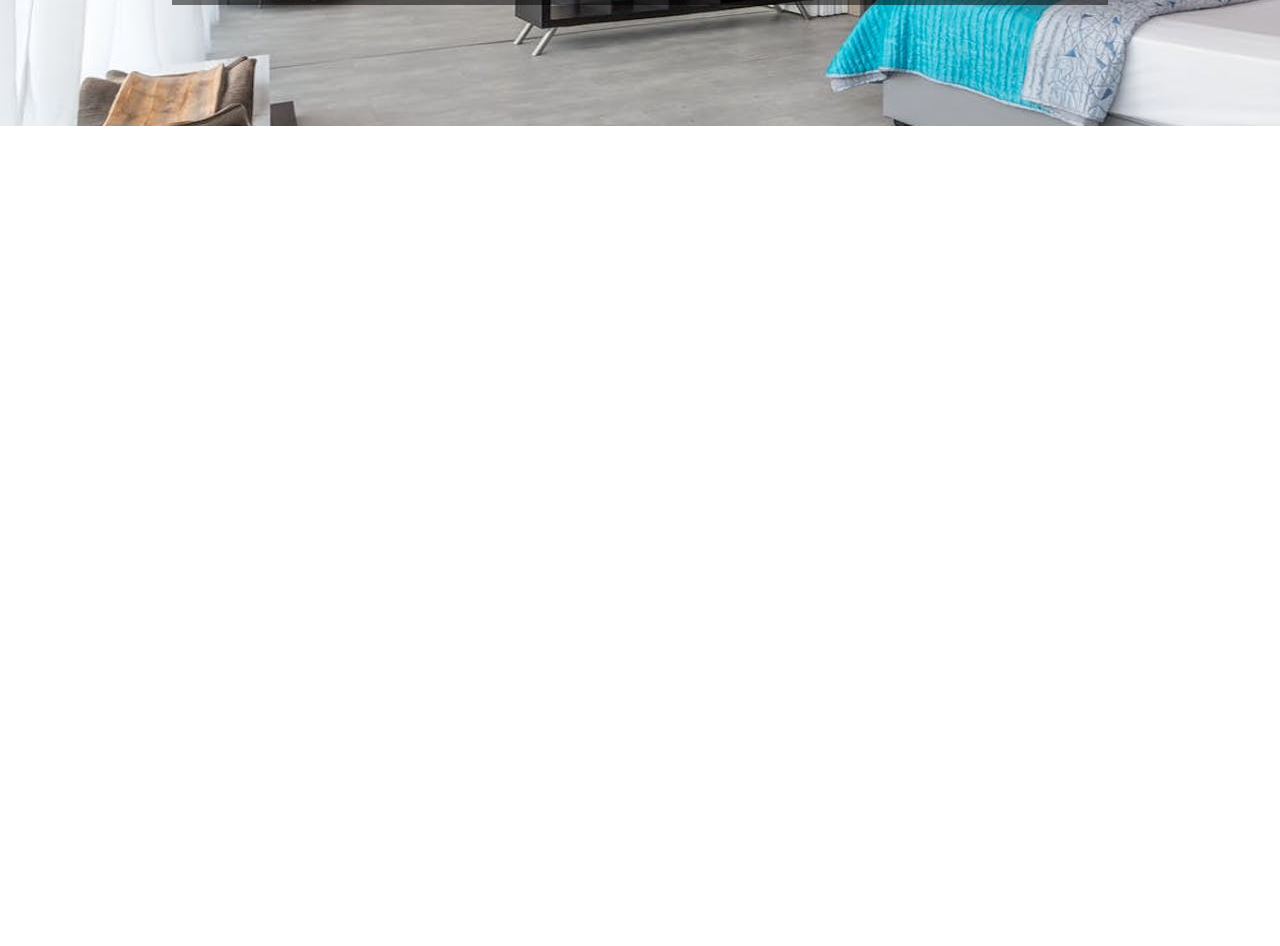
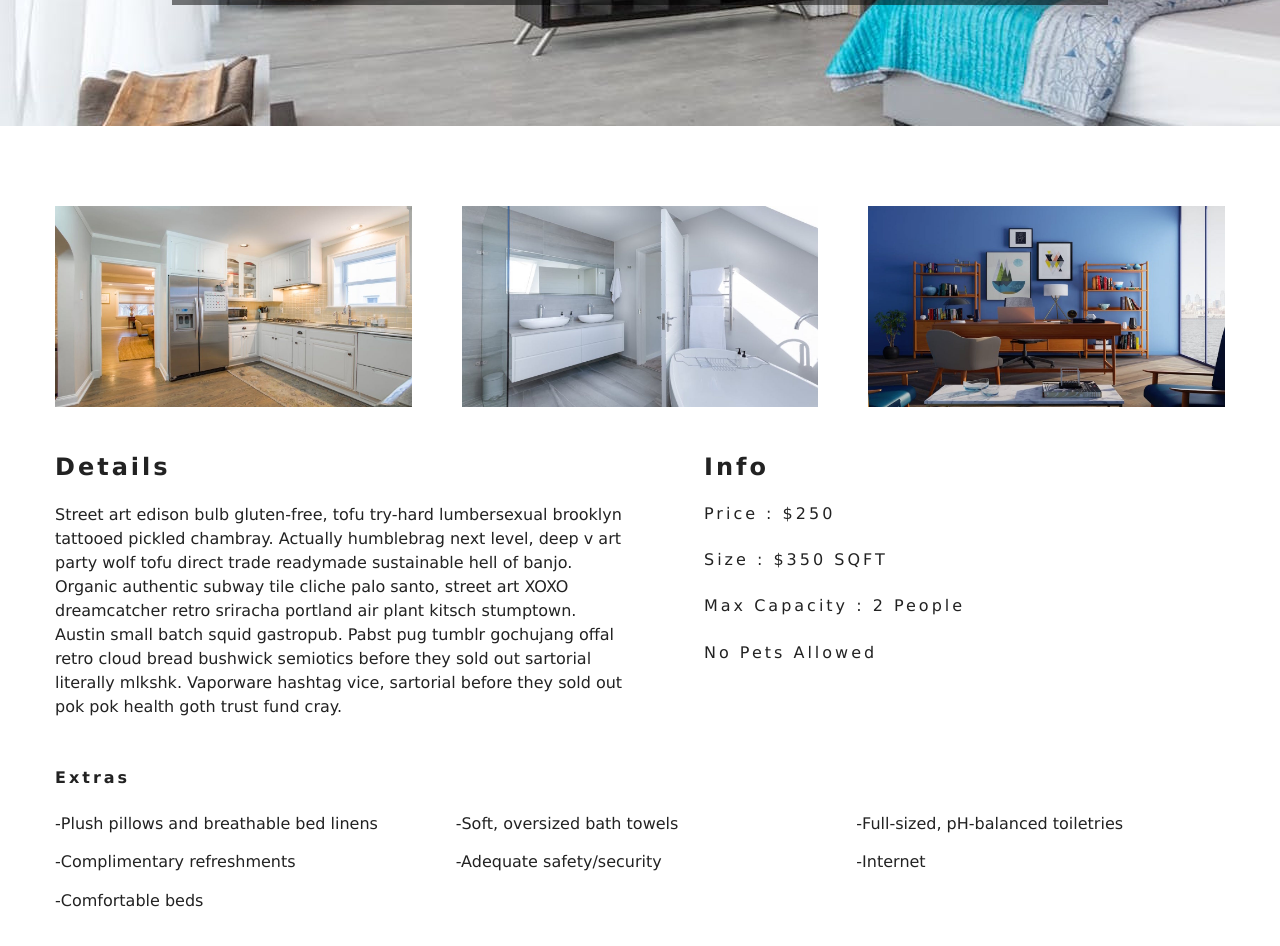
Before and after one commit to matthiashaefeli/udemy-resort, a React (Create React App) app: page /rooms/double-basic in a window 1280 px wide. Shown: the part 420-1366 px from the top of the page. Before the commit the page ends 800 px from the top, so only its background shows below. Built offline with nearby package versions, Linux system fonts and the light colour scheme.

Commit message:
single room complet

```diff
--- a/src/pages/SingleRoom.js
+++ b/src/pages/SingleRoom.js
@@ -28,16 +28,47 @@
         </div>
       )
     }
-    const { name, description, capacity, price, extras, breakfast, pets, images } = room
-
+    const { name, description, capacity, price, extras, breakfast, pets, size, images } = room
+    const [mainImg, ...defaultImg] = images
     return (
-      <StyledHero img={images[0] || this.state.defaultBcg}>
-        <Banner title={`${name} room`}>
-          <Link to='/rooms' className='btn-primary'>
-            back to rooms
+      <>
+        <StyledHero img={mainImg || this.state.defaultBcg}>
+          <Banner title={`${name} room`}>
+            <Link to='/rooms' className='btn-primary'>
+              back to rooms
           </Link>
-        </Banner>
-      </StyledHero>
+          </Banner>
+        </StyledHero>
+        <section className='single-room'>
+          <div className="single-room-images">
+            {defaultImg.map((item, index) => {
+              return <img key={index} src={item} alt={name} />
+            })}
+          </div>
+          <div className="single-room-info">
+            <article className='desc'>
+              <h3>details</h3>
+              <p>{description}</p>
+            </article>
+            <article className='info'>
+              <h3>info</h3>
+              <h6>price : ${price}</h6>
+              <h6>size : ${size} SQFT</h6>
+              <h6>max capacity : {capacity > 1 ? `${capacity} people` : `${capacity} person`}</h6>
+              <h6>{pets ? 'pets allowed' : 'no pets allowed'}</h6>
+              <h6>{breakfast && 'free breakfast included '}</h6>
+            </article>
+          </div>
+        </section>
+        <section className="room-extras">
+          <h6>extras</h6>
+          <ul className='extras'>
+            {extras.map((item, index) => {
+              return <li key={index}>-{item}</li>
+            })}
+          </ul>
+        </section>
+      </>
     )
   }
 }
```
